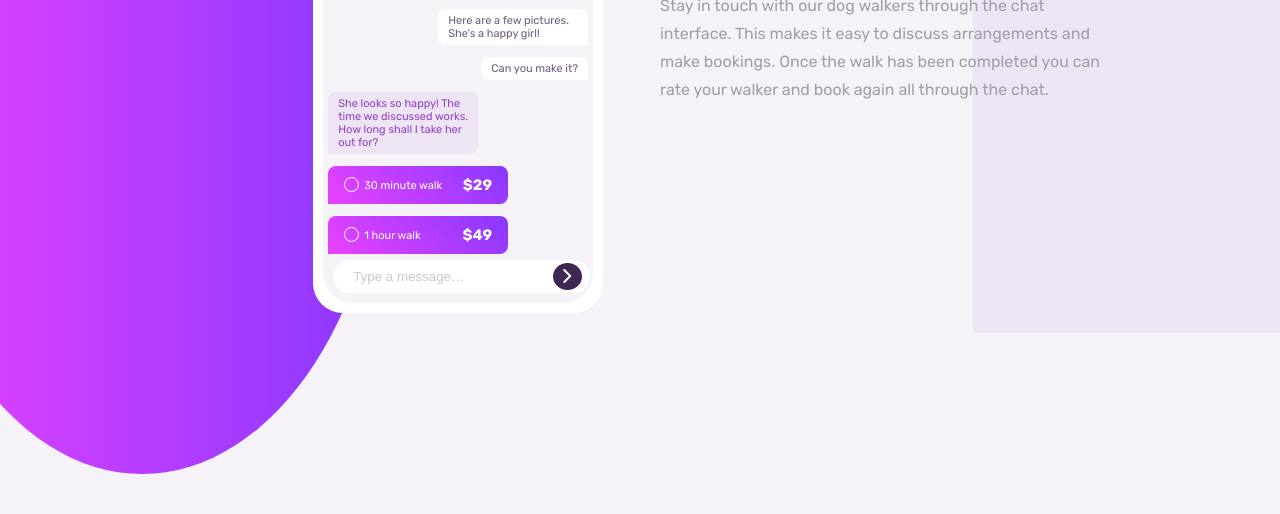
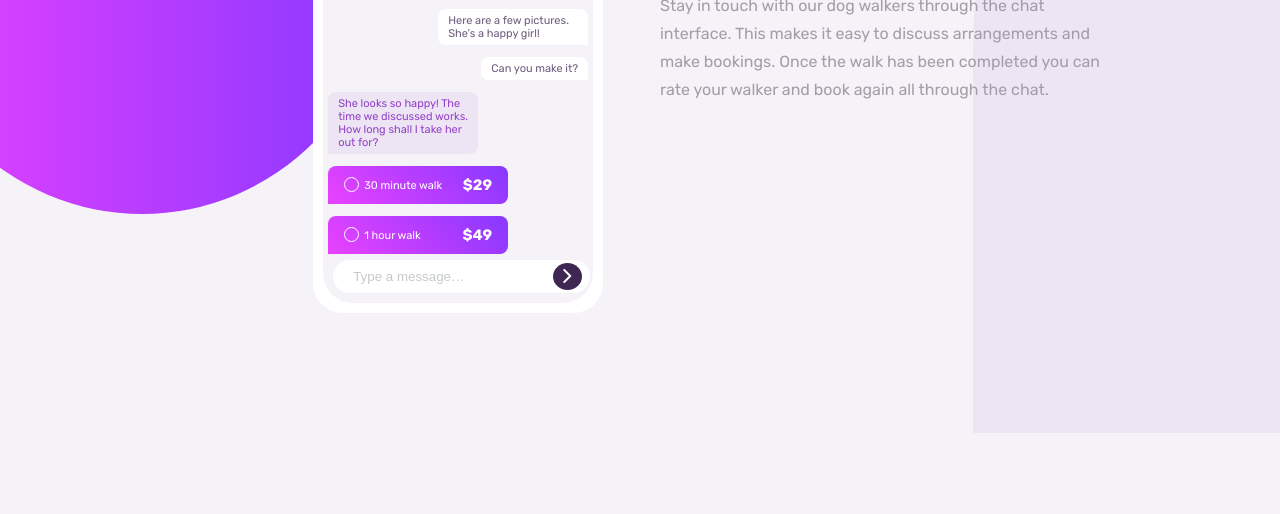
Before and after one commit to krish144/chat-app-css-illustration-master, a plain HTML site: page index.html in a window 1280 px wide. Shown: the part 286-800 px from the top of the page. Drawn offline with Linux system fonts and the light colour scheme.

Commit message:
Fix:Fixg Responsivness

```diff
--- a/assets/scss/main.scss
+++ b/assets/scss/main.scss
@@ -27,7 +27,7 @@ body {
         top: 0px;
         display: block;
         width: 490px;
-        height: 95vh;
+        height: 500px;
         background: linear-gradient(90deg, $gradient-lightMegenta, $gradient-lightViolet);
         border-radius: 0 0 50% 50%;
         z-index: -1;
@@ -36,7 +36,7 @@ body {
     content: "";
     position: absolute;
     right: -183px;
-    bottom: 0px;
+    bottom: -100px;
     display: block;
     width: 490px;
     height: 95vh;
```
Also changed, not shown: assets/css/main.min.css, 1 other file.
